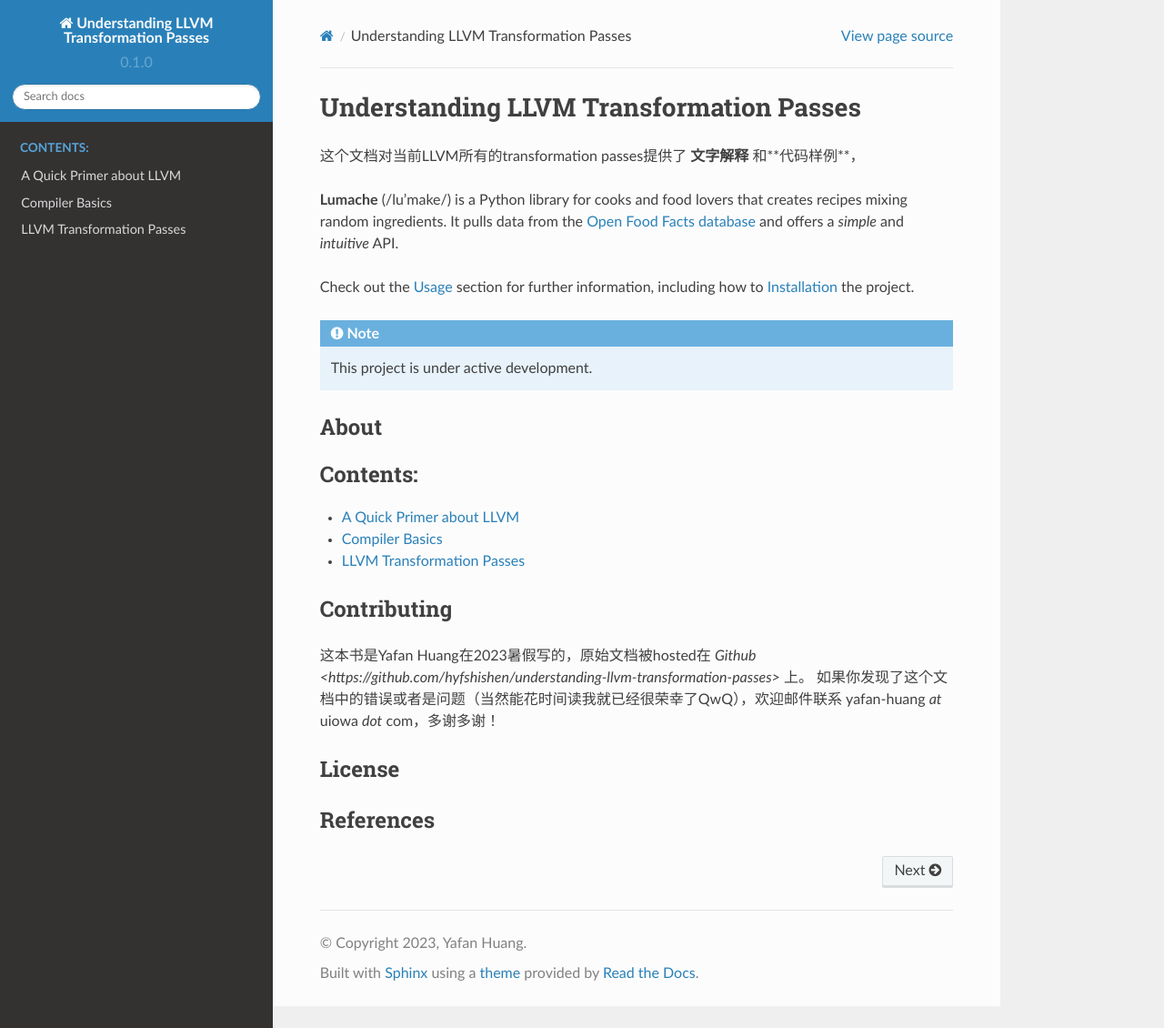
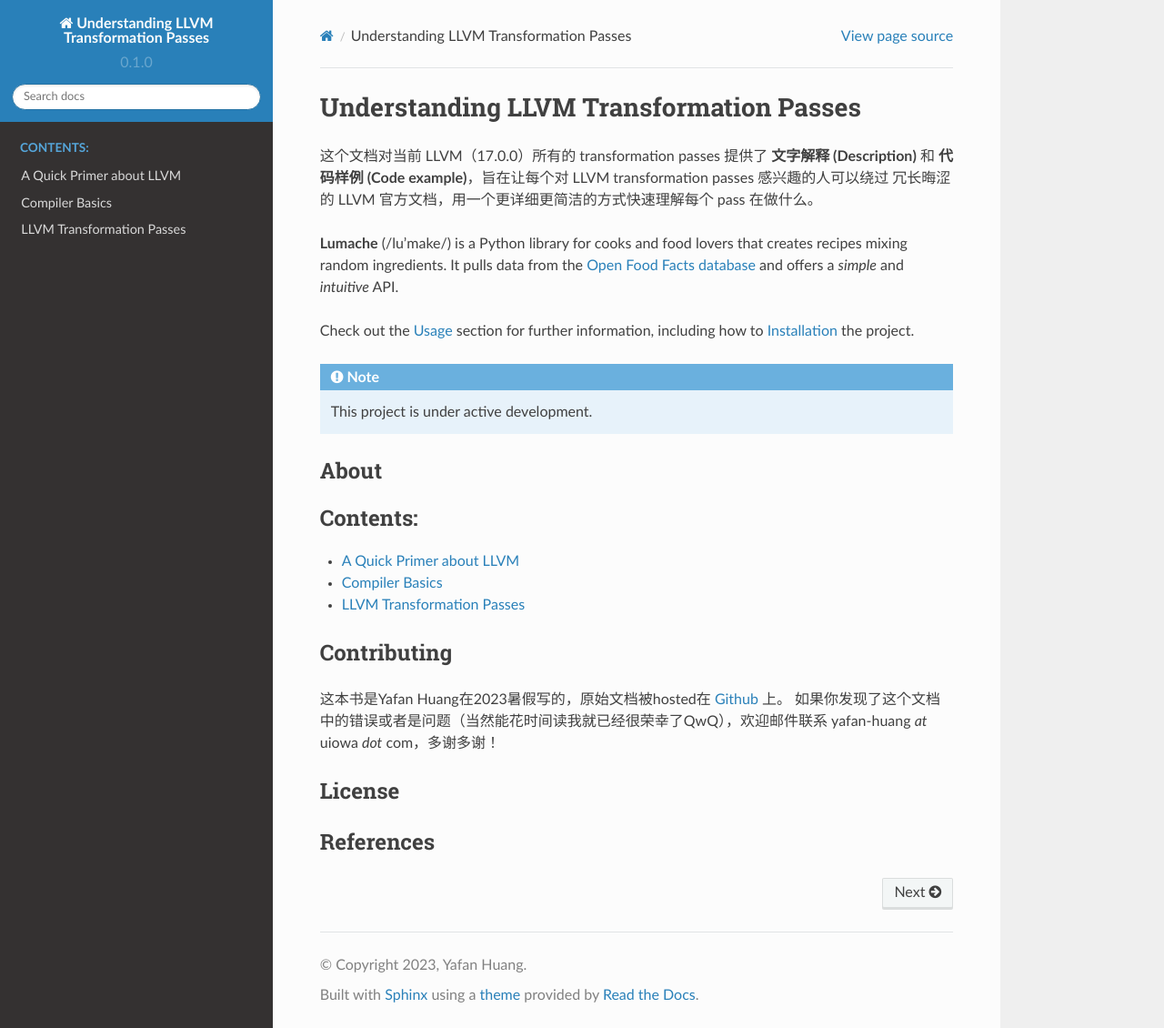
Before and after one commit to hyfshishen/understanding-llvm-transformation-passes, a Sphinx documentation site: the page built from docs/source/index.rst, in a window 1280 px wide and 1130 px high. Shown: the whole window at 91% size. Built offline with Sphinx 7.4.7 and the Read the Docs theme 2.0.0, drawn with Linux system fonts in a browser that asks for light colours.

Commit message:
updating

```diff
--- a/docs/source/index.rst
+++ b/docs/source/index.rst
@@ -1,7 +1,12 @@
 Understanding LLVM Transformation Passes
 ===================================
 
-这个文档对当前LLVM所有的transformation passes提供了 **文字解释** 和**代码样例**，
+这个文档对当前 LLVM（17.0.0）所有的 transformation passes 提供了 **文字解释 (Description)** 和 **代码样例 (Code example)**，旨在让每个对 LLVM transformation passes 感兴趣的人可以绕过
+冗长晦涩的 LLVM 官方文档，用一个更详细更简洁的方式快速理解每个 pass 在做什么。
+
+.. 我为什么要写这个文档？::
+
+   This project is under active development.
 
 **Lumache** (/lu'make/) is a Python library for cooks and food lovers
 that creates recipes mixing random ingredients.
@@ -18,6 +23,7 @@
 About
 --------
 
+
 .. toctree::
    :maxdepth: 1
    :caption: Contents:
@@ -28,7 +34,7 @@
 
 Contributing
 --------
-这本书是Yafan Huang在2023暑假写的，原始文档被hosted在 `Github <https://github.com/hyfshishen/understanding-llvm-transformation-passes>` 上。
+这本书是Yafan Huang在2023暑假写的，原始文档被hosted在 `Github <https://github.com/hyfshishen/understanding-llvm-transformation-passes>`__ 上。
 如果你发现了这个文档中的错误或者是问题（当然能花时间读我就已经很荣幸了QwQ），欢迎邮件联系 yafan-huang *at* uiowa *dot* com，多谢多谢！
 
 License
```
